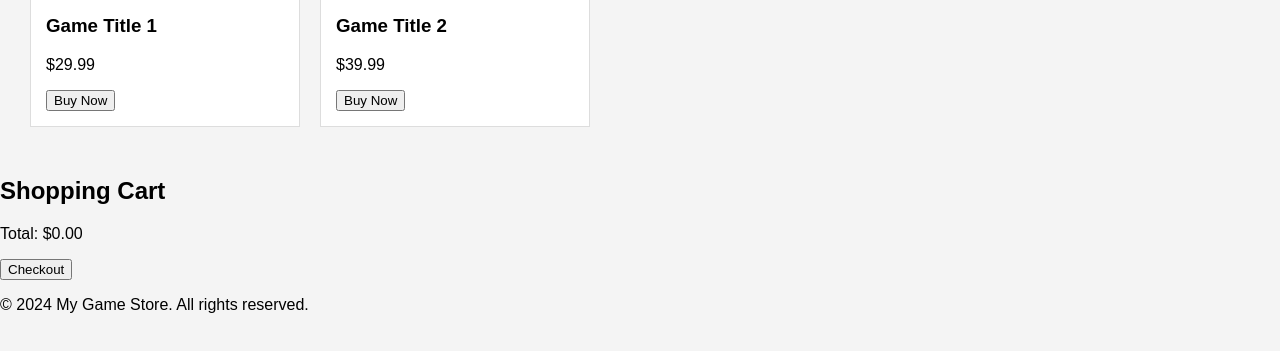
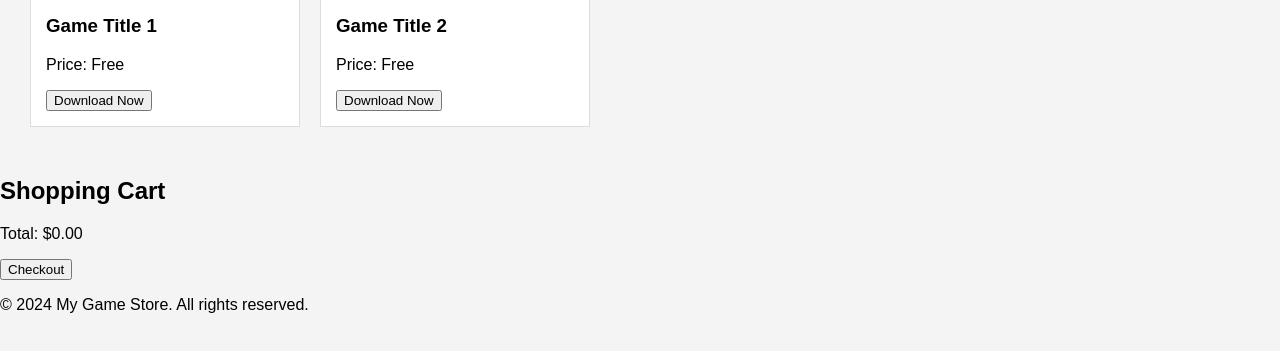
Before and after one commit to Suveerkh/Gastropolis, a plain HTML site: page index.html in a window 1280 px wide. Shown: the part 375-726 px from the top of the page. Drawn offline with Linux system fonts and the light colour scheme.

Commit message:
Update index.html

```diff
--- a/index.html
+++ b/index.html
@@ -31,18 +31,19 @@
         <div class="game-item">
             <img src="game1.jpg" alt="Game 1">
             <h3>Game Title 1</h3>
-                    <p>$29.99</p>
-                    <button>Buy Now</button>
+            <p>Price: Free</p>
+            <button class="download-button" data-file="game1.zip">Download Now</button>
         </div>
         <div class="game-item">
             <img src="game2.jpg" alt="Game 2">
             <h3>Game Title 2</h3>
-                    <p>$39.99</p>
-                    <button>Buy Now</button>
+            <p>Price: Free</p>
+            <button class="download-button" data-file="game2.zip">Download Now</button>
         </div>
         <!-- Add more game items as needed -->
     </div>
 </section>
+
         <!-- Add this section in your main area -->
 <section class="shopping-cart">
     <h2>Shopping Cart</h2>
```
Lines whose indentation alone changed are shown as unchanged.
